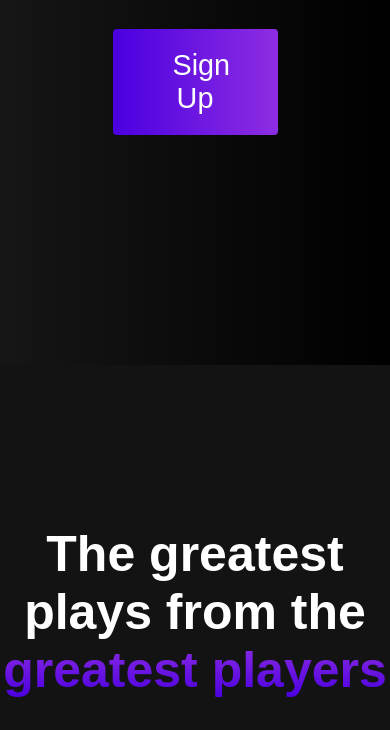
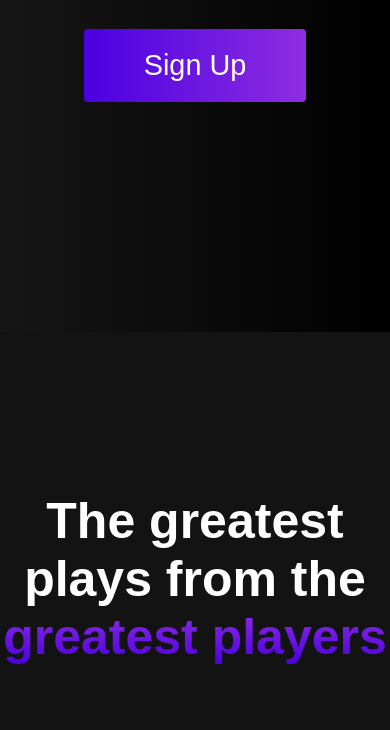
Before and after one commit to tob-ss/esports-academy-redesign, a plain HTML site: page index.html in a window 390 px wide. Shown: the part 889-1619 px from the top of the page. Drawn offline with Linux system fonts and the light colour scheme.

Commit message:
Modified styles.css to improve responsiveness

```diff
--- a/styles.css
+++ b/styles.css
@@ -537,9 +537,6 @@ background-size: 100%;
     .content3__media--card {
         max-width: 300px;
     }
-    .main__btn {
-        width: 50%;
-    }
 }
 
 .footer__container {
```
